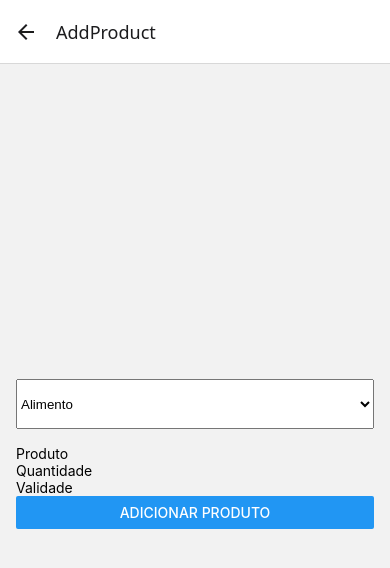
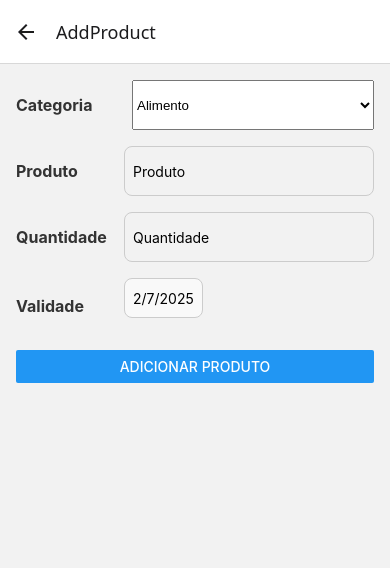
Before and after one commit to pedroalefeix/donation-management, a React Native app: screen /AddProduct in a window 390 px wide. Shown: the top 568 px of the page. Built offline with nearby package versions, Linux system fonts and the light colour scheme.

Commit message:
third commit

```diff
--- a/package.json
+++ b/package.json
@@ -10,6 +10,7 @@
   },
   "dependencies": {
     "@react-native-async-storage/async-storage": "^2.1.1",
+    "@react-native-community/datetimepicker": "8.2.0",
     "@react-native-picker/picker": "^2.11.0",
     "@react-navigation/native": "^7.0.14",
     "@react-navigation/stack": "^7.1.1",
--- a/src/styles/styles.js
+++ b/src/styles/styles.js
@@ -39,19 +39,32 @@ const styles = StyleSheet.create({
     addProductContainer: {
         flex: 1,
         padding: 16,
-        justifyContent: 'center',
+        justifyContent: 'flex-start',
     },
-    picker: {
-        height: 50,
+    label: {
+        fontSize: 16,
+        fontWeight: 'bold',
+        marginRight: 8,
+        color: '#333',
+        width: 100,
+    },
+    inputContainer: {
+        flexDirection: 'row',
+        alignItems: 'center',
         marginBottom: 16,
     },
     input: {
-        height: 40,
+        height: 50,
         borderColor: '#ccc',
         borderWidth: 1,
         borderRadius: 8,
-        marginBottom: 16,
         paddingLeft: 8,
+        flex: 1,
+    },
+    picker: {
+        flex: 1,
+        height: 50,
+        marginLeft: 8,
     },
     button: {
         marginTop: 16,
@@ -61,6 +74,14 @@ const styles = StyleSheet.create({
         paddingHorizontal: 20,
         borderRadius: 8,
         alignItems: 'center',
+    },
+    dateInput: {
+        padding: 10,
+        borderWidth: 1,
+        borderColor: '#ccc',
+        borderRadius: 8,
+        flex: 1,
+        marginLeft: 8,
     },
 
     // Estilos para a tela de detalhes do produto (ProductDetailsScreen)
@@ -90,6 +111,19 @@ const styles = StyleSheet.create({
         fontSize: 16,
         color: '#333',
     },
+
+    // Estilo para o seletor de data
+    dateInput: {
+        height: 40,
+        borderColor: '#ccc',
+        borderWidth: 1,
+        borderRadius: 8,
+        justifyContent: 'center',
+        alignItems: 'center',
+        marginBottom: 16,
+        paddingHorizontal: 8,
+        backgroundColor: '#f9f9f9',
+    },
 });
 
 export default styles;
--- a/src/views/AddProductScreen.js
+++ b/src/views/AddProductScreen.js
@@ -1,6 +1,7 @@
 import React, { useState } from "react";
-import { View, TextInput, Button } from "react-native";
+import { View, TextInput, Button, TouchableOpacity, Text } from "react-native";
 import { Picker } from '@react-native-picker/picker';
+import DateTimePicker from '@react-native-community/datetimepicker';
 import { handleAddTransaction } from "../controllers/transactionController";
 import styles from "../styles/styles";
 
@@ -8,32 +9,71 @@ const AddProductScreen = ({ navigation }) => {
     const [category, setCategory] = useState('');
     const [product, setProduct] = useState('');
     const [quantity, setQuantity] = useState('');
-    const [validity, setValidity] = useState('');
+    const [validity, setValidity] = useState(new Date());
+    const [showDatePicker, setShowDatePicker] = useState(false);
 
     const handleAddProductPress = async () => {
         if (!category || !product || !quantity || !validity) {
-            Alert.alert('Error', 'Fill in all fields');
+            Alert.alert('Erro', 'Preencha todos os campos');
             return;
         }
 
-        const productData = { category, product, quantity, validity };
+        const formattedDate = validity.toISOString().split('T')[0]; // Formato: YYYY-MM-DD
+        const productData = { category, product, quantity, validity: formattedDate };
         const success = await handleAddTransaction(productData);
         if (success) {
             navigation.goBack();
         } else {
-            console.error('Error adding product');
+            console.error('Erro ao adicionar produto');
         }
-    }
+    };
 
     return (
         <View style={styles.addProductContainer}>
-            <Picker style={styles.picker} selectedValue={category} onValueChange={itemValue => setCategory(itemValue)}>
-                <Picker.Item label="Alimento" value="food" />
-                <Picker.Item label="Limpeza" value="cleaning" />
-            </Picker>
-            <TextInput placeholder="Produto" value={product} onChangeText={setProduct} />
-            <TextInput placeholder="Quantidade" value={quantity} onChangeText={setQuantity} keyboardType="numeric" />
-            <TextInput placeholder="Validade" value={validity} onChangeText={setValidity} keyboardType="numeric" />
+            {/* Category */}
+            <View style={styles.inputContainer}>
+                <Text style={styles.label}>Categoria</Text>
+                <Picker style={styles.picker} selectedValue={category} onValueChange={setCategory}>
+                    <Picker.Item label="Alimento" value="food" />
+                    <Picker.Item label="Limpeza" value="cleaning" />
+                </Picker>
+            </View>
+
+            {/* Product */}
+            <View style={styles.inputContainer}>
+                <Text style={styles.label}>Produto</Text>
+                <TextInput style={styles.input} placeholder="Produto" value={product} onChangeText={setProduct} />
+            </View>
+
+            {/* Quantity */}
+            <View style={styles.inputContainer}>
+                <Text style={styles.label}>Quantidade</Text>
+                <TextInput style={styles.input} placeholder="Quantidade" value={quantity} onChangeText={setQuantity} keyboardType="numeric" />
+            </View>
+
+            {/* Validity */}
+            <View style={styles.inputContainer}>
+                <Text style={styles.label}>Validade</Text>
+                <TouchableOpacity onPress={() => setShowDatePicker(true)} style={styles.dateInput}>
+                    <Text>
+                        {validity.toLocaleDateString()}
+                    </Text>
+                </TouchableOpacity>
+            </View>
+
+            {/* Date Picker */}
+            {showDatePicker && (
+                <DateTimePicker
+                    value={validity}
+                    mode="date"
+                    display="default"
+                    onChange={(event, selectedDate) => {
+                        setShowDatePicker(false);
+                        if (selectedDate) setValidity(selectedDate);
+                    }}
+                />
+            )}
+
             <Button style={styles.button} title='Adicionar Produto' onPress={handleAddProductPress} />
         </View>
     );
--- a/src/views/HomeScreen.js
+++ b/src/views/HomeScreen.js
@@ -11,7 +11,6 @@ const HomeScreen = ({ navigation }) => {
             const fetchData = async () => {
                 const transactions = await loadTransactions();
 
-                // Criar uma lista de produtos únicos
                 const uniqueProducts = [...new Map(transactions.map(item => [item.product, item])).values()];
                 setTransactions(uniqueProducts);
             };
```
Also changed, not shown: 1 other file (tests, documents, lock files or other folders).
